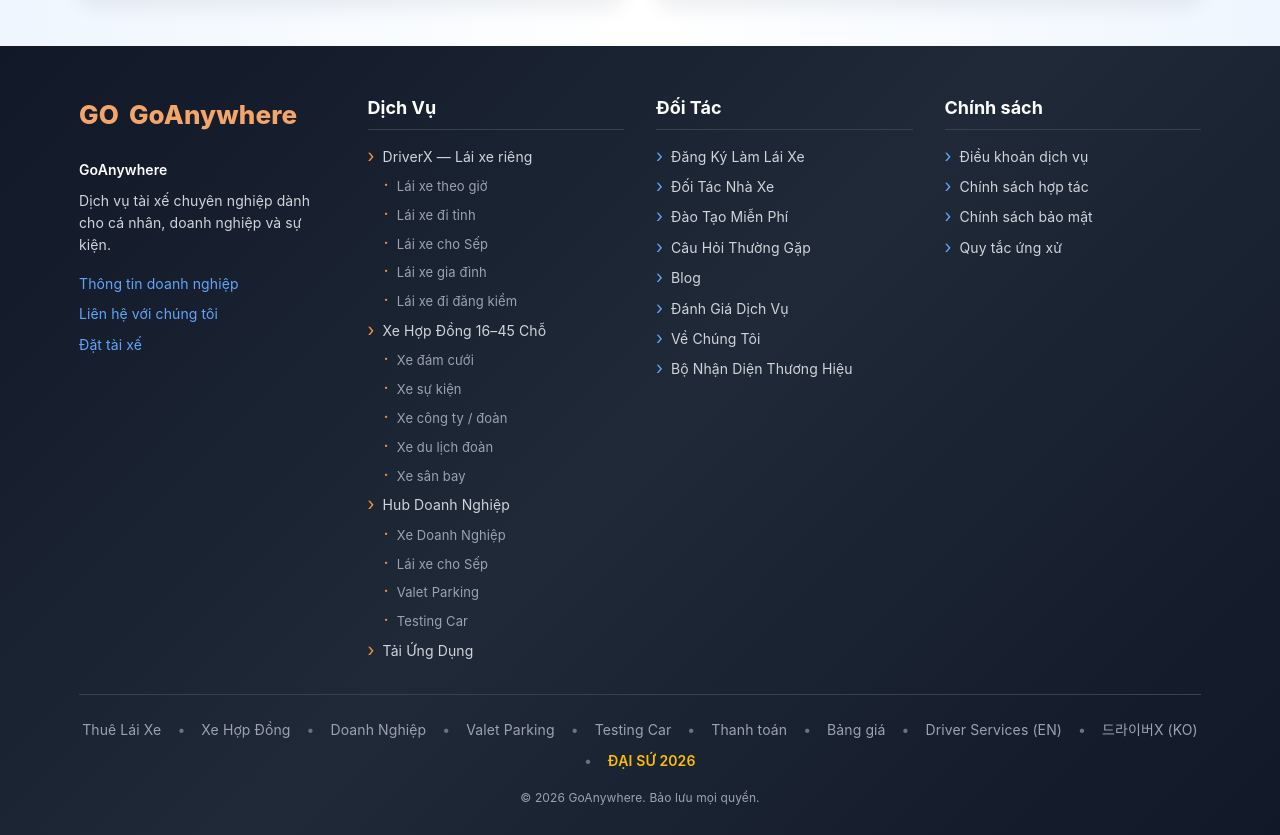
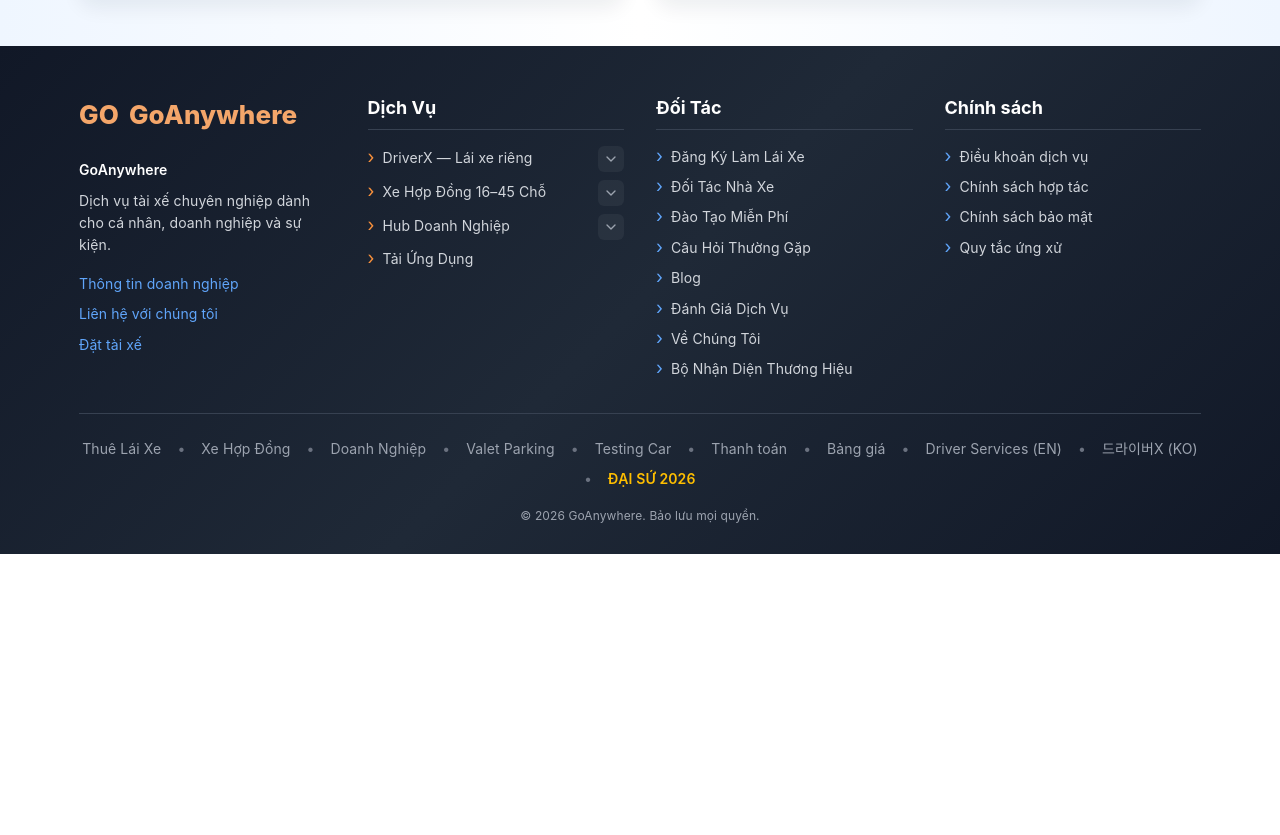
Before and after one commit to thanh-studio/Nhom1_HoangHaDigital, a React (Vite) app in the folder frontend/: page /events in a window 1280 px wide. Shown: the part 2106-2941 px from the top of the page. After the commit the page ends 2660 px from the top, so only its background shows below. Built offline with nearby package versions, Linux system fonts and the light colour scheme.

Commit message:
add dropdown functionality for nested footer items

```diff
--- a/frontend/src/components/Footer.css
+++ b/frontend/src/components/Footer.css
@@ -67,6 +67,18 @@
 .footer-services a:hover { color: #fb923c; }
 .footer-column .footer-nested { padding-left: 16px; font-size: 13px; }
 .footer-nested a, .footer-nested .footer-link-label { color: #9ca3af; }
+/* Dropdown cho mục cha có mục con */
+.footer-group-row { display: flex; align-items: center; justify-content: space-between; gap: 8px; }
+.footer-toggle { display: grid; place-items: center; flex-shrink: 0; width: 26px; height: 26px; padding: 0; color: #9ca3af; background: #ffffff0d; border: none; border-radius: 6px; cursor: pointer; transition: color .2s ease, background .2s ease; }
+.footer-toggle:hover { color: #fb923c; background: #ffffff1a; }
+.footer-toggle:focus-visible { outline: 3px solid #febe00; outline-offset: 2px; }
+.footer-toggle svg { transition: transform .25s ease; }
+.footer-toggle[aria-expanded="true"] { color: #fb923c; }
+.footer-toggle[aria-expanded="true"] svg { transform: rotate(180deg); }
+.footer-collapse { display: grid; grid-template-rows: 0fr; transition: grid-template-rows .25s ease; }
+.footer-collapse.is-open { grid-template-rows: 1fr; }
+.footer-sublist { min-height: 0; overflow: hidden; list-style: none; padding: 0; margin: 0; }
+.footer-collapse.is-open .footer-sublist { padding-top: 8px; }
 .footer-bottom { margin-top: 32px; padding-top: 24px; border-top: 1px solid #374151; text-align: center; }
 .footer-quick-links { display: flex; justify-content: center; align-items: center; flex-wrap: wrap; gap: 8px 16px; }
 .footer-quick-links > * { color: #9ca3af; }
@@ -94,5 +106,5 @@
   .footer-column li + li { margin-top: 10px; }
 }
 @media (prefers-reduced-motion: reduce) {
-  .footer-store-links a, .footer-column a { transition: none; }
+  .footer-store-links a, .footer-column a, .footer-toggle, .footer-toggle svg, .footer-collapse { transition: none; }
 }
--- a/frontend/src/components/Footer.jsx
+++ b/frontend/src/components/Footer.jsx
@@ -1,4 +1,6 @@
+import { useState } from "react";
 import { Link } from "react-router-dom";
+import { ChevronDown } from "lucide-react";
 import "./Footer.css";
 
 const currentYear = new Date().getFullYear();
@@ -55,14 +57,10 @@
   [null, "ĐẠI SỨ 2026", "AMBASSADOR 2026"],
 ];
 
-function LinkColumn({ title, items, english, variant }) {
-  return (
-    <nav className={`footer-column ${variant || ""}`} aria-label={title}>
-      <h2>{title}</h2>
-      <ul>
-        {items.map(([path, vi, en, nested], index) => (
-          <li key={`${path}-${index}`} className={nested ? "footer-nested" : undefined}>
-            {path ? (
+function FooterItem({ item, english }) {
+  const [path, vi, en, nested] = item;
+
+  return path ? (
     <Link to={path}>
       <span aria-hidden="true">{nested ? "·" : "›"}</span>
       {english ? en : vi}
@@ -72,9 +70,70 @@
     <span className="footer-link-label">
       <span aria-hidden="true">{nested ? "·" : "›"}</span>{english ? en : vi}
     </span>
-            )}
+  );
+}
+
+// Mục cha có mục con (nested) -> hiển thị dạng dropdown
+function FooterGroup({ group, english }) {
+  const [open, setOpen] = useState(false);
+  const [, vi, en] = group.item;
+
+  return (
+    <li className="footer-group">
+      <div className="footer-group-row">
+        <FooterItem item={group.item} english={english} />
+        <button
+          type="button"
+          className="footer-toggle"
+          onClick={() => setOpen((value) => !value)}
+          aria-expanded={open}
+          aria-label={`${open ? (english ? "Collapse" : "Thu gọn") : (english ? "Expand" : "Mở rộng")}: ${english ? en : vi}`}
+        >
+          <ChevronDown size={16} />
+        </button>
+      </div>
+
+      <div className={`footer-collapse ${open ? "is-open" : ""}`} inert={!open}>
+        <ul className="footer-sublist">
+          {group.children.map((child, index) => (
+            <li key={index} className="footer-nested">
+              <FooterItem item={child} english={english} />
             </li>
           ))}
+        </ul>
+      </div>
+    </li>
+  );
+}
+
+// Gom các mục con (nested) vào mục cha đứng ngay trước nó
+const groupItems = (items) =>
+  items.reduce((groups, item) => {
+    const nested = item[3];
+
+    if (nested && groups.length) {
+      groups[groups.length - 1].children.push(item);
+    } else {
+      groups.push({ item, children: [] });
+    }
+
+    return groups;
+  }, []);
+
+function LinkColumn({ title, items, english, variant }) {
+  return (
+    <nav className={`footer-column ${variant || ""}`} aria-label={title}>
+      <h2>{title}</h2>
+      <ul>
+        {groupItems(items).map((group, index) =>
+          group.children.length ? (
+            <FooterGroup key={index} group={group} english={english} />
+          ) : (
+            <li key={index}>
+              <FooterItem item={group.item} english={english} />
+            </li>
+          )
+        )}
       </ul>
     </nav>
   );
```
Lines whose indentation alone changed are shown as unchanged.
